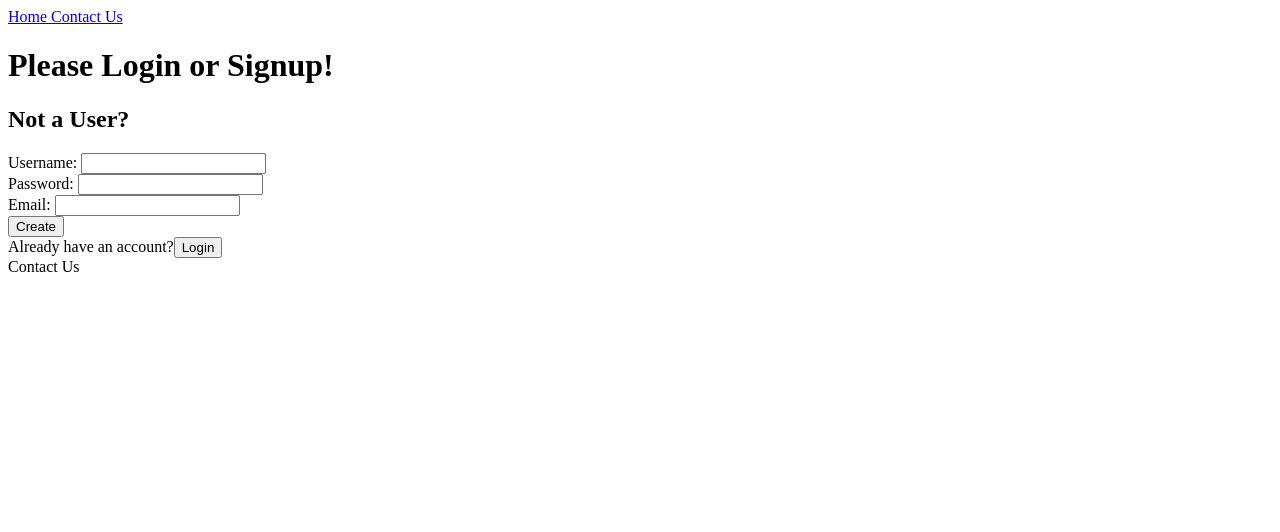
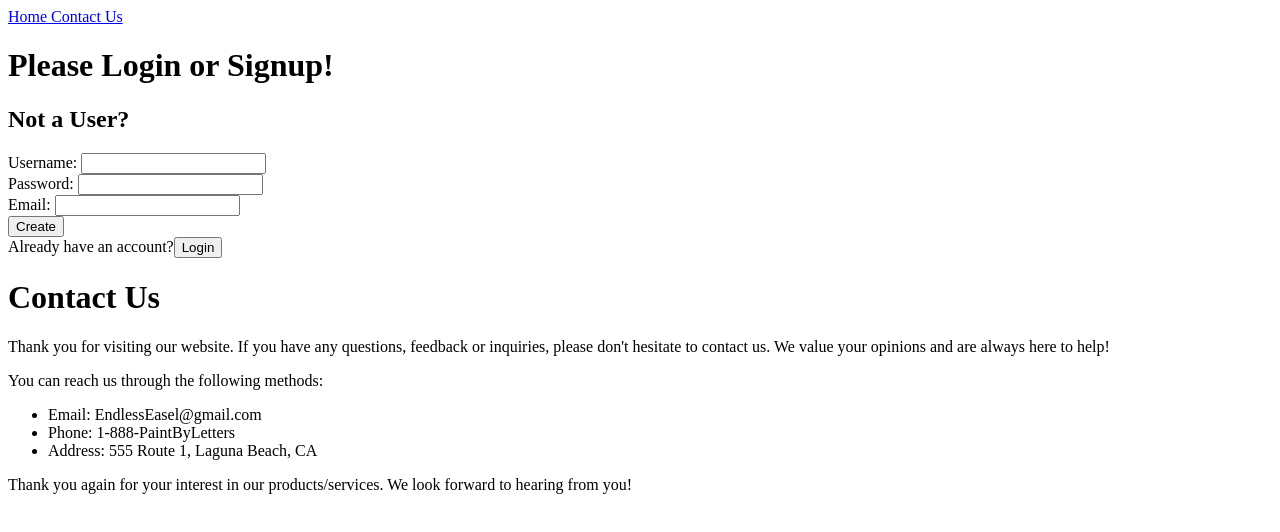
Before and after one commit to salvat36/endlesseasel, a React (Create React App) app in the folder client/: page /contact in a window 1280 px wide. Shown: the top 532 px of the page. Built offline with nearby package versions, Linux system fonts and the light colour scheme; no server answers.

Commit message:
update contact.js to show relevant information regarding EE

```diff
--- a/client/src/components/ArtDetail.js
+++ b/client/src/components/ArtDetail.js
@@ -67,7 +67,7 @@ const ArtDetail = () => {
     <div>
       <h1>Art Detail</h1>
       <h2>Title: {title}</h2>
-      <h2>Genre: {genre}</h2>
+      <h2>Style: {genre}</h2>
       <h2>Price: ${price}</h2>
       <img src={image} alt={title} />
       {error ? <Error /> : <></>}
--- a/client/src/components/CommentForm.js
+++ b/client/src/components/CommentForm.js
@@ -49,7 +49,7 @@ const CommentForm = ({ handleAddReview, artwork_id }) => {
   });
   return (
     <div>
-      <h1>Leave a comment for the artist!</h1>
+      <h1>Share your critique with the artist!</h1>
       <form onSubmit={formik.handleSubmit}>
         <>
           <label>Rating: </label>
--- a/client/src/components/Contact.js
+++ b/client/src/components/Contact.js
@@ -1,7 +1,27 @@
 import React from "react";
 
 const Contact = () => {
-  return <div>Contact Us</div>;
+  return (
+    <div>
+      <h1>Contact Us</h1>
+      <p>
+        {" "}
+        Thank you for visiting our website. If you have any questions, feedback
+        or inquiries, please don't hesitate to contact us. We value your
+        opinions and are always here to help!
+      </p>
+      <p>You can reach us through the following methods:</p>
+      <ul>
+        <li>Email: EndlessEasel@gmail.com</li>
+        <li>Phone: 1-888-PaintByLetters</li>
+        <li>Address: 555 Route 1, Laguna Beach, CA</li>
+      </ul>
+      <p>
+        Thank you again for your interest in our products/services. We look
+        forward to hearing from you!
+      </p>
+    </div>
+  );
 };
 
 export default Contact;
```
Also changed, not shown: 1 other file (tests, documents, lock files or other folders).
